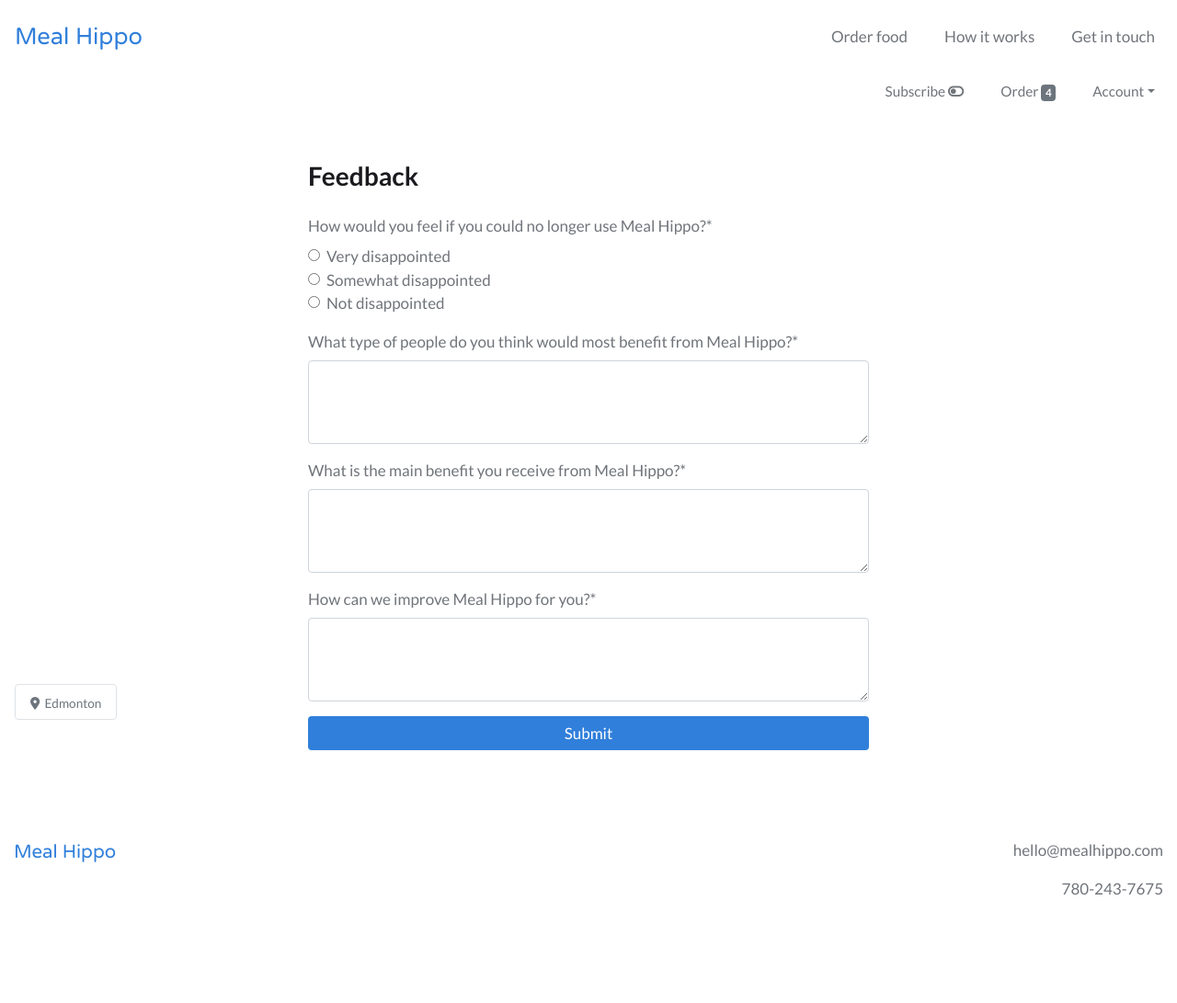
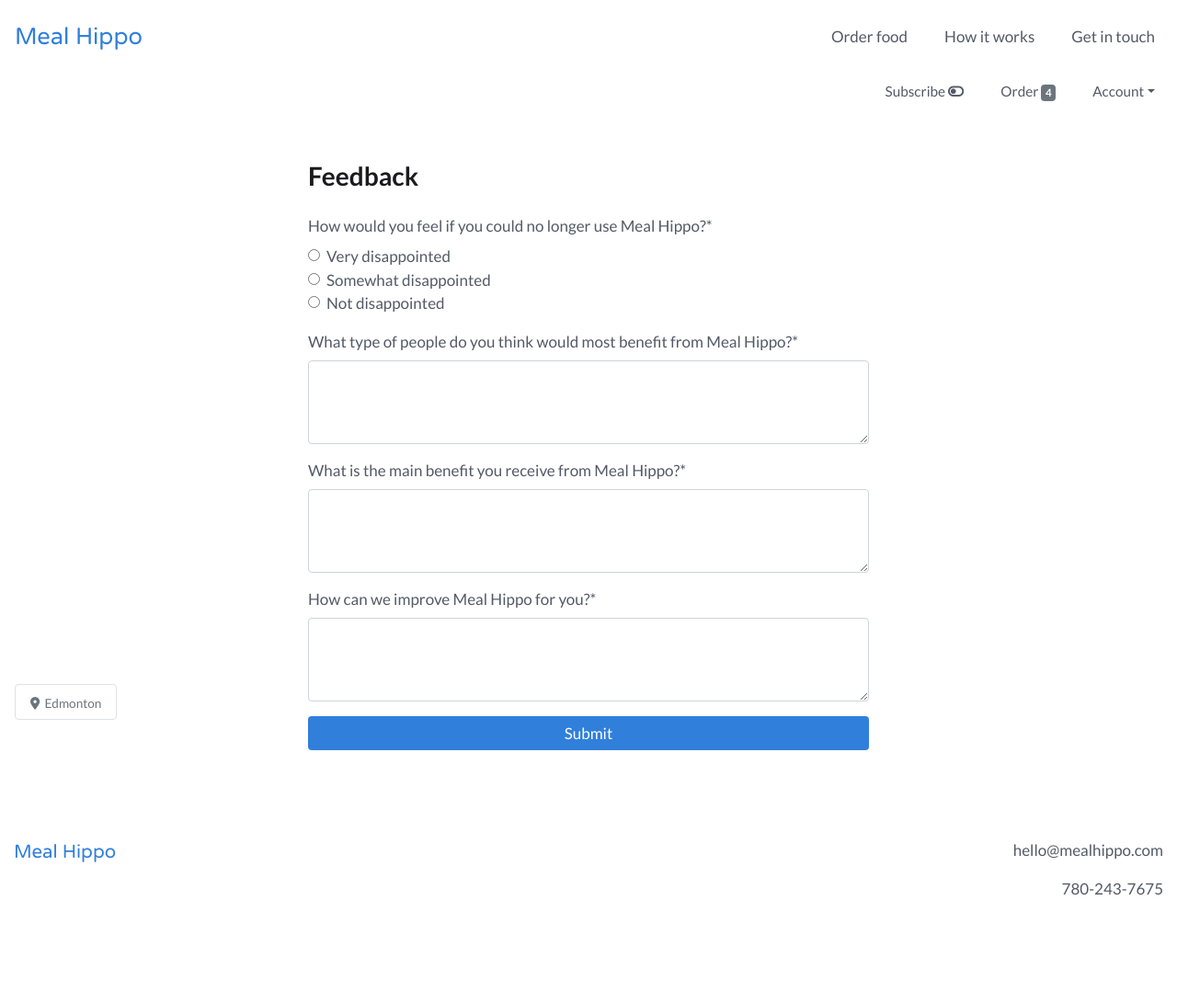
Before and after one commit to bneeland/meal-hippo, a Django app: page /feedback in a window 1280 px wide. Shown: the whole page at 92% size. Run offline with Django 3.2, Linux system fonts and the light colour scheme; a user stored in the database is signed in; data comes from the database, SQL or seed files in the repository; both versions use the stored data as it was after the commit; parts of the project's set-up code (start-up, migrations or seed data) failed here and were passed over; some libraries are stand-ins or nearby versions.

Commit message:
Darkened text colour

```diff
--- a/static/style.css
+++ b/static/style.css
@@ -3,13 +3,13 @@
 :root {
   --heading: #1B1B1F;
   --sub_heading: #1B1B1F;
-  --text: #70747A;
+  --text: #535a66;
   --logo: #307FDB;
   --button_dark: #307FDB;
   --button_light: #388FF4;
   --link_dark: #307FDB;
   --link_light: #388FF4;
-  --nav_dark: #70747A;
+  --nav_dark: #535a66;
   --nav_light: #1B1B1F;
   --attention_dark: #C1DAFF;
   --attention_light: #D8E8FF;
```
Also changed, not shown: db.sqlite3.
